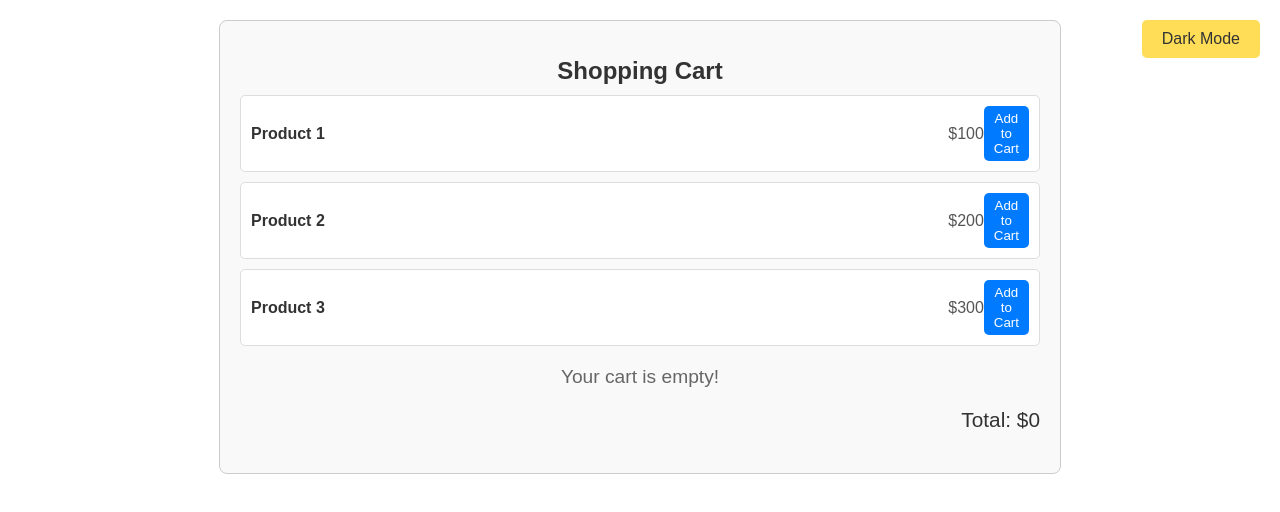
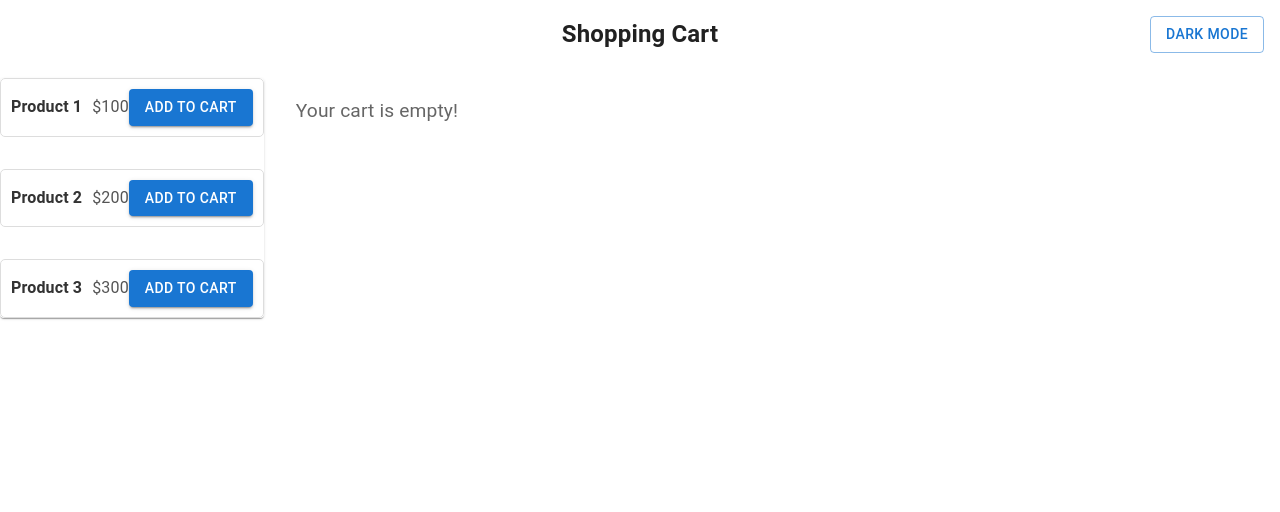
Before and after one commit to Ritesh-Chandra-Roy/react-cart-app, a React app: page / in a window 1280 px wide. Shown: the top 512 px of the page. Built offline with nearby package versions, Linux system fonts and the light colour scheme.

Commit message:
Ui changes made with MUI components

```diff
--- a/package.json
+++ b/package.json
@@ -12,6 +12,9 @@
   "author": "",
   "license": "ISC",
   "dependencies": {
+    "@emotion/react": "^11.14.0",
+    "@emotion/styled": "^11.14.0",
+    "@mui/material": "^7.0.2",
     "react": "^19.0.0",
     "react-dom": "^19.0.0"
   },
--- a/src/App.css
+++ b/src/App.css
@@ -137,7 +137,15 @@
     font-size: 1.2em;
 }
 
+.amount-wrapper {
+    position: relative;
+    padding: 1rem;
+}
+
 .total-amount {
+    position: absolute;
+    right: 0rem;
+    bottom: 0rem;
     text-align: right;
     font-size: 1.3em;
     color: inherit;
--- a/src/App.js
+++ b/src/App.js
@@ -1,4 +1,5 @@
-import React, { useReducer, useState } from "react";
+import React, { useReducer } from "react";
+import { Box, Card, Button } from '@mui/material';
 import "./App.css";
 
 // Reducer function for cart state management
@@ -33,9 +34,8 @@ const cartReducer = (state, action) => {
   }
 };
 
-const CartPage = () => {
+const CartPage = ({ isDarkMode, toggleDarkMode }) => {
   const [cart, dispatch] = useReducer(cartReducer, []);
-  const [darkMode, setDarkMode] = useState(false); // State for dark mode
 
   const products = [
     { id: 1, name: "Product 1", price: 100 },
@@ -43,43 +43,45 @@ const CartPage = () => {
     { id: 3, name: "Product 3", price: 300 },
   ];
 
-  const toggleDarkMode = () => {
-    setDarkMode((prevMode) => !prevMode);
-  };
-
   const totalAmount = cart.reduce(
     (total, item) => total + item.price * item.quantity,
     0
   );
 
   return (
-    <div className={`cart-container ${darkMode ? "dark-mode" : ""}`}>
-      <button className="dark-mode-toggle" onClick={toggleDarkMode}>
-        {darkMode ? "Light Mode" : "Dark Mode"}
-      </button>
+    <Box sx={{ display: 'flex', flexDirection: 'column', gap: 2 }}>
+      <Button variant="outlined" onClick={toggleDarkMode}
+        sx={{
+          position: 'absolute',
+          top: '1rem',
+          right: '1rem',
+          zIndex: 10,
+        }}>
+        {isDarkMode ? "Light Mode" : "Dark Mode"}
+      </Button>
       <h1 className="heading">Shopping Cart</h1>
-
-      <div className="product-list">
+      <Box sx={{ display: 'flex', flexDirection: 'row', gap: 4}}>
+      <Card sx={{ display: 'flex', flexDirection: 'column', height: 'max-content', gap: 4}}>
         {products.map((product) => (
           <div key={product.id} className="product-item">
             <span className="product-name">{product.name}</span>
             <span className="product-price">${product.price}</span>
-            <button
-              className="add-to-cart-btn"
+            <Button
+              variant="contained"
+              color="primary"
               onClick={() =>
                 dispatch({ type: "ADD_TO_CART", payload: product })
-              }
-            >
+              }>
               Add to Cart
-            </button>
+            </Button>
           </div>
         ))}
-      </div>
+      </Card>
 
       {cart.length === 0 ? (
         <p className="empty-cart">Your cart is empty!</p>
       ) : (
-        <div className="cart-list">
+        <Card sx={{ display: 'flex', flexDirection: 'column', gap: 4}}>
           {cart.map((item) => (
             <div key={item.id} className="cart-item">
               <span className="cart-item-name">{item.name}</span>
@@ -99,7 +101,7 @@ const CartPage = () => {
                   className="quantity-btn"
                   onClick={() =>
                     item.quantity > 1 ? dispatch({ type: "DECREASE_QUANTITY", payload: item }) :
-                     dispatch({ type: "REMOVE_FROM_CART", payload: item })
+                      dispatch({ type: "REMOVE_FROM_CART", payload: item })
                   }
                 >
                   -
@@ -115,11 +117,12 @@ const CartPage = () => {
               </div>
             </div>
           ))}
-        </div>
+          <div className="amount-wrapper"><p className="total-amount">Total: ${totalAmount}</p></div>
+        </Card>
       )}
+      </Box>
 
-      <p className="total-amount">Total: ${totalAmount}</p>
-    </div>
+    </Box>
   );
 };
 
--- a/src/index.js
+++ b/src/index.js
@@ -1,9 +1,36 @@
-import React from "react";
+import React, { useState } from "react";
 import ReactDOM from "react-dom/client";
+import { ThemeProvider, createTheme } from '@mui/material/styles';
+import CssBaseline from '@mui/material/CssBaseline';
 import CartPage from "./App";
 import "./App.css";
+
+const Index = () => {
+    const [isDarkMode, setIsDarkMode] = useState(false);
+
+    const toggleDarkMode = () => {
+        setIsDarkMode(prev => !prev);
+    };
+
+    const theme = createTheme({
+        palette: {
+            mode: isDarkMode ? 'dark' : 'light',
+        },
+    });
+
+    return (
+        <ThemeProvider theme={theme}>
+            <CssBaseline />
+            <CartPage isDarkMode={isDarkMode} toggleDarkMode={toggleDarkMode} />
+        </ThemeProvider>
+    );
+};
 
 const root = ReactDOM.createRoot(document.getElementById("root"));
 
 // Render the App component
-root.render(<CartPage />);
+root.render(
+    <React.StrictMode>
+        <Index />
+    </React.StrictMode>
+);
```
Also changed, not shown: 1 other file (tests, documents, lock files or other folders).
